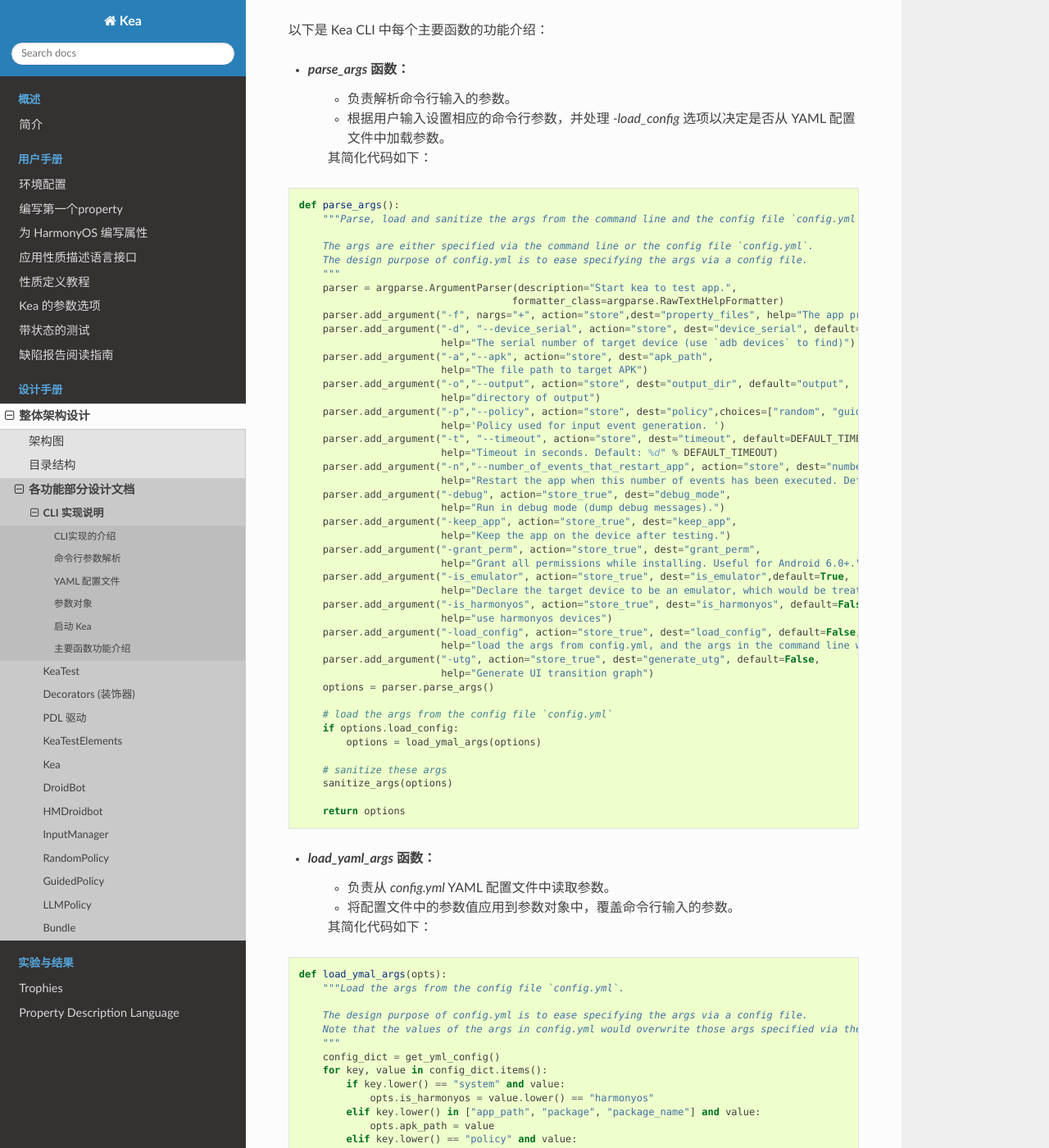
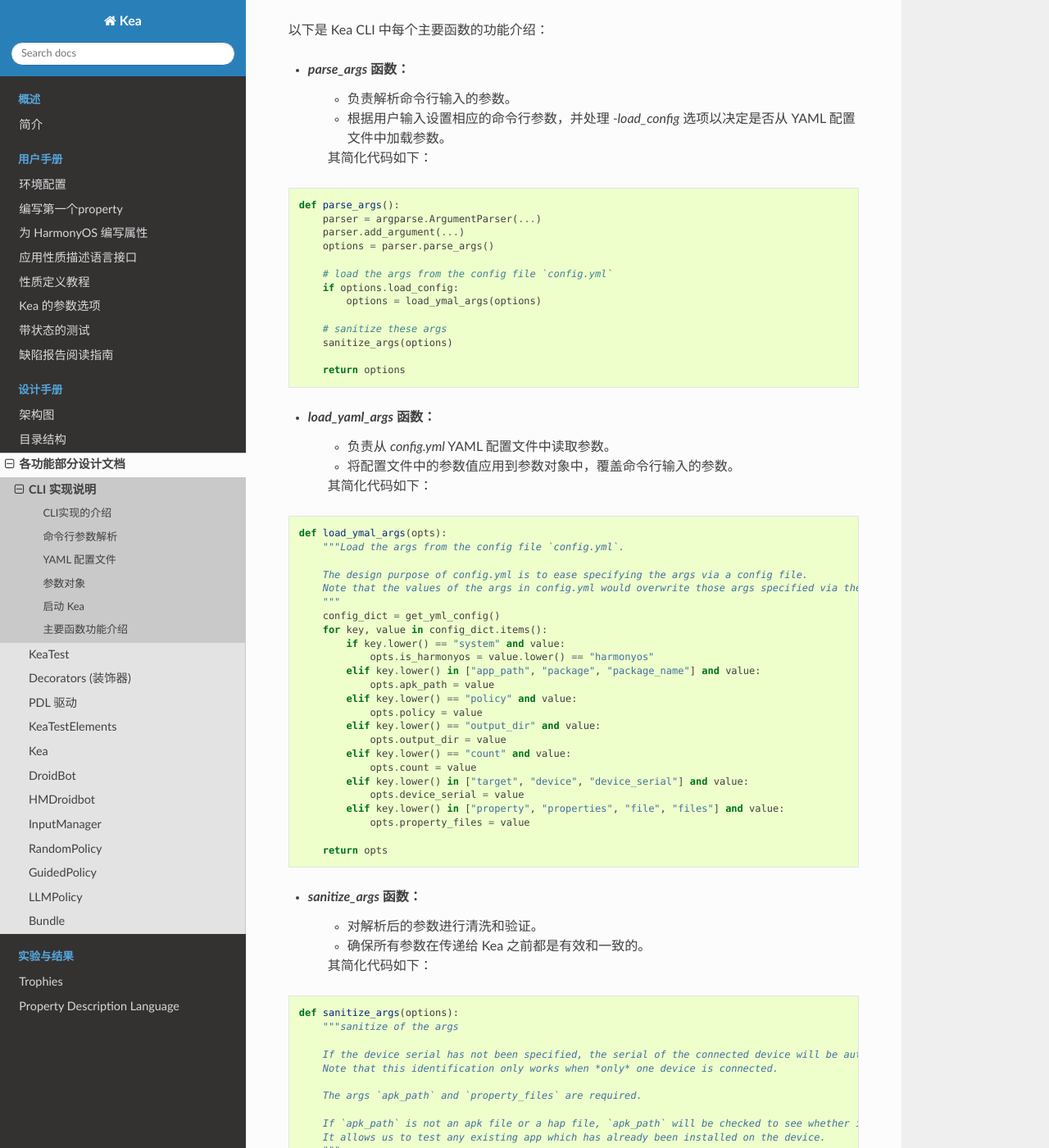
Before and after one commit to XixianLiang/kea-technic-docs, a Sphinx documentation site: the page built from docs/source/part-designDocument/user-interface/cli/cli.rst, in a window 1280 px wide and 1400 px high, scrolled down 4654 px. Shown: the whole window at 82% size. Built offline with Sphinx 7.4.7 and the Read the Docs theme 3.1.0, drawn with Linux system fonts in a browser that asks for light colours.

Commit message:
prioritize design doc structure

```diff
--- a/docs/source/part-designDocument/intro.rst
+++ b/docs/source/part-designDocument/intro.rst
@@ -1,5 +1,4 @@
-整体架构设计
-=============================
+
 
 架构图
 ------------------
--- a/docs/source/part-designDocument/user-interface/cli/cli.rst
+++ b/docs/source/part-designDocument/user-interface/cli/cli.rst
@@ -116,40 +116,8 @@
 .. code-block:: python
 
     def parse_args():
-        """Parse, load and sanitize the args from the command line and the config file `config.yml`.
-
-        The args are either specified via the command line or the config file `config.yml`.
-        The design purpose of config.yml is to ease specifying the args via a config file.
-        """
-        parser = argparse.ArgumentParser(description="Start kea to test app.",
-                                        formatter_class=argparse.RawTextHelpFormatter)
-        parser.add_argument("-f", nargs="+", action="store",dest="property_files", help="The app properties to be tested.")
-        parser.add_argument("-d", "--device_serial", action="store", dest="device_serial", default=None,
-                            help="The serial number of target device (use `adb devices` to find)")
-        parser.add_argument("-a","--apk", action="store", dest="apk_path",
-                            help="The file path to target APK")
-        parser.add_argument("-o","--output", action="store", dest="output_dir", default="output",
-                            help="directory of output")
-        parser.add_argument("-p","--policy", action="store", dest="policy",choices=["random", "guided", "llm"], default=DEFAULT_POLICY,  # tingsu: can we change "mutate" to "guided"?
-                            help='Policy used for input event generation. ')
-        parser.add_argument("-t", "--timeout", action="store", dest="timeout", default=DEFAULT_TIMEOUT, type=int,
-                            help="Timeout in seconds. Default: %d" % DEFAULT_TIMEOUT)
-        parser.add_argument("-n","--number_of_events_that_restart_app", action="store", dest="number_of_events_that_restart_app", default=100, type=int,
-                            help="Restart the app when this number of events has been executed. Default: 100")
-        parser.add_argument("-debug", action="store_true", dest="debug_mode",
-                            help="Run in debug mode (dump debug messages).")
-        parser.add_argument("-keep_app", action="store_true", dest="keep_app",
-                            help="Keep the app on the device after testing.")
-        parser.add_argument("-grant_perm", action="store_true", dest="grant_perm",
-                            help="Grant all permissions while installing. Useful for Android 6.0+.")
-        parser.add_argument("-is_emulator", action="store_true", dest="is_emulator",default=True,
-                            help="Declare the target device to be an emulator, which would be treated specially.")
-        parser.add_argument("-is_harmonyos", action="store_true", dest="is_harmonyos", default=False,
-                            help="use harmonyos devices")
-        parser.add_argument("-load_config", action="store_true", dest="load_config", default=False,
-                            help="load the args from config.yml, and the args in the command line will be ignored.")
-        parser.add_argument("-utg", action="store_true", dest="generate_utg", default=False,
-                            help="Generate UI transition graph")
+        parser = argparse.ArgumentParser(...)
+        parser.add_argument(...)
         options = parser.parse_args()
 
         # load the args from the config file `config.yml`
```
